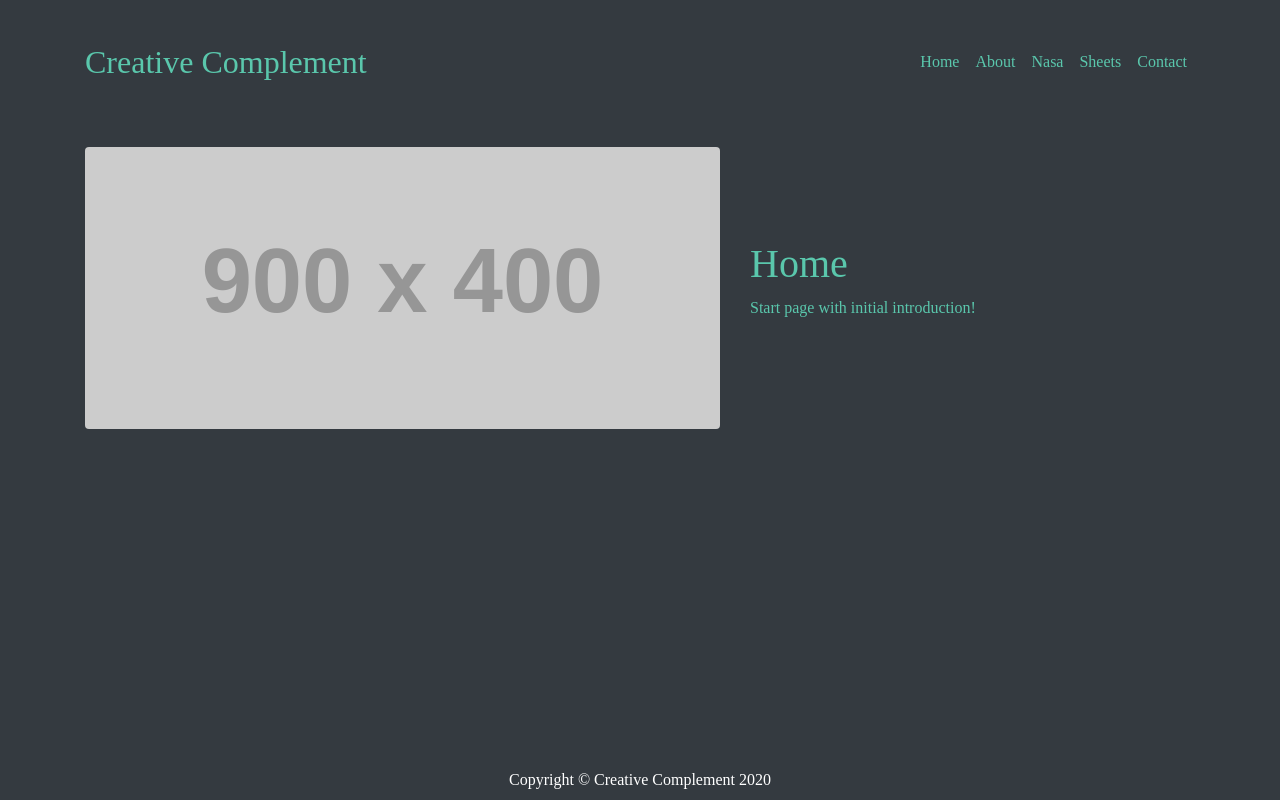
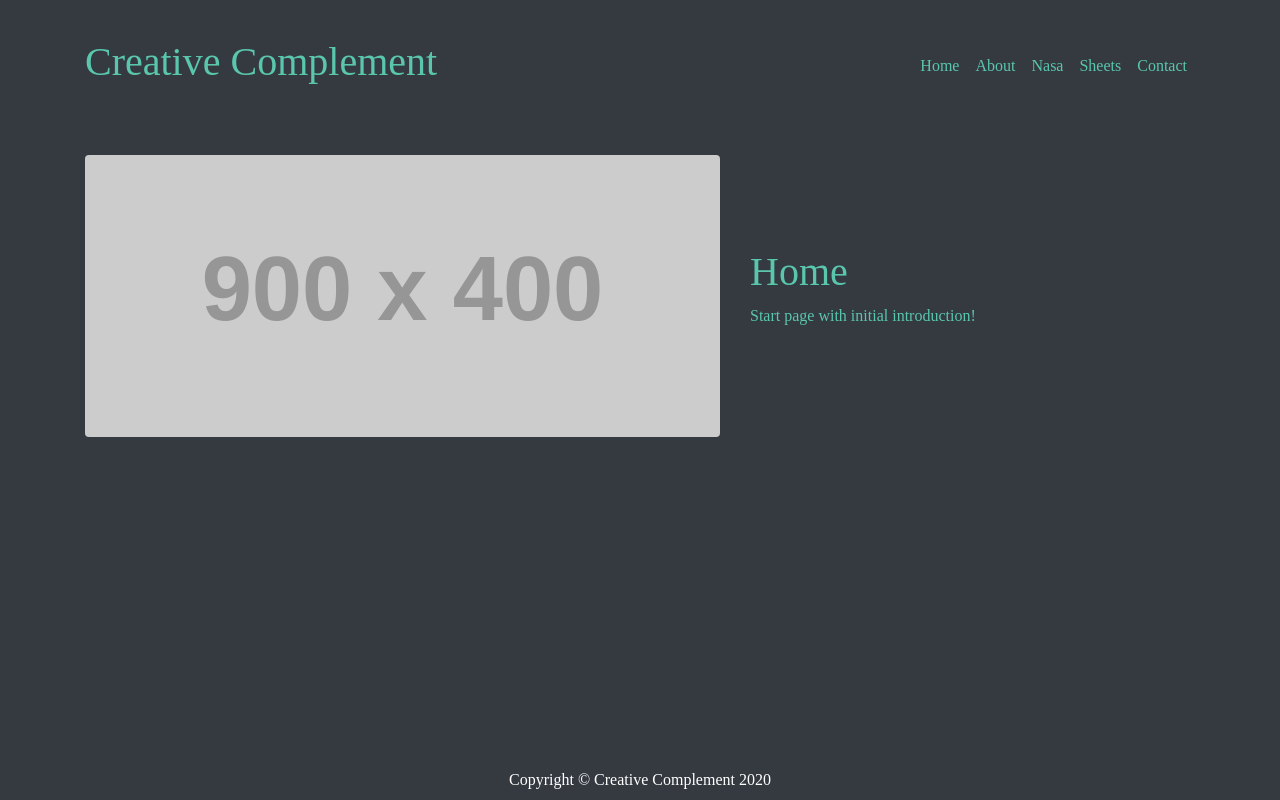
Before and after one commit to creativecomplement/creative-exploration, a React (Create React App) app: page / in a window 1280 px wide. Built offline with nearby package versions, Linux system fonts and the light colour scheme; no server answers.

Commit message:
and more tweaks

```diff
--- a/src/components/Navigation.jsx
+++ b/src/components/Navigation.jsx
@@ -6,8 +6,8 @@ function Navigation(props) {
     <div className="navigation">
       <nav className="navbar navbar-expand-lg navbar-dark bg-dark">
         <div className="container">
-          <Link className="navbar-brand text-x-large" to="/">
-            <span className="creative-complement-text">Creative Complement</span>
+          <Link className="navbar-brand" to="/">
+            <h1><span className="creative-complement-text">Creative Complement</span></h1>
           </Link>
           <button
             className="navbar-toggler"
```
